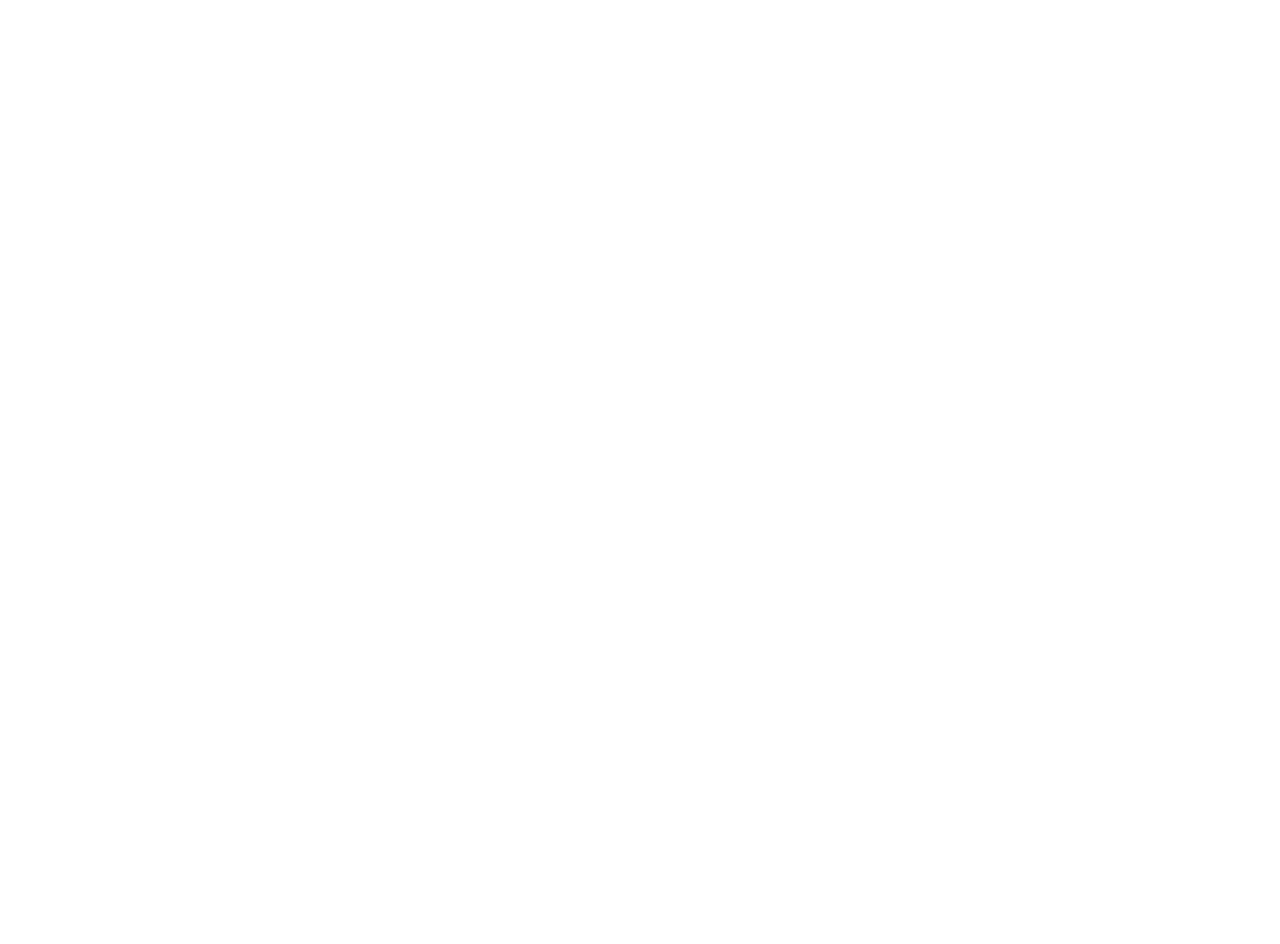
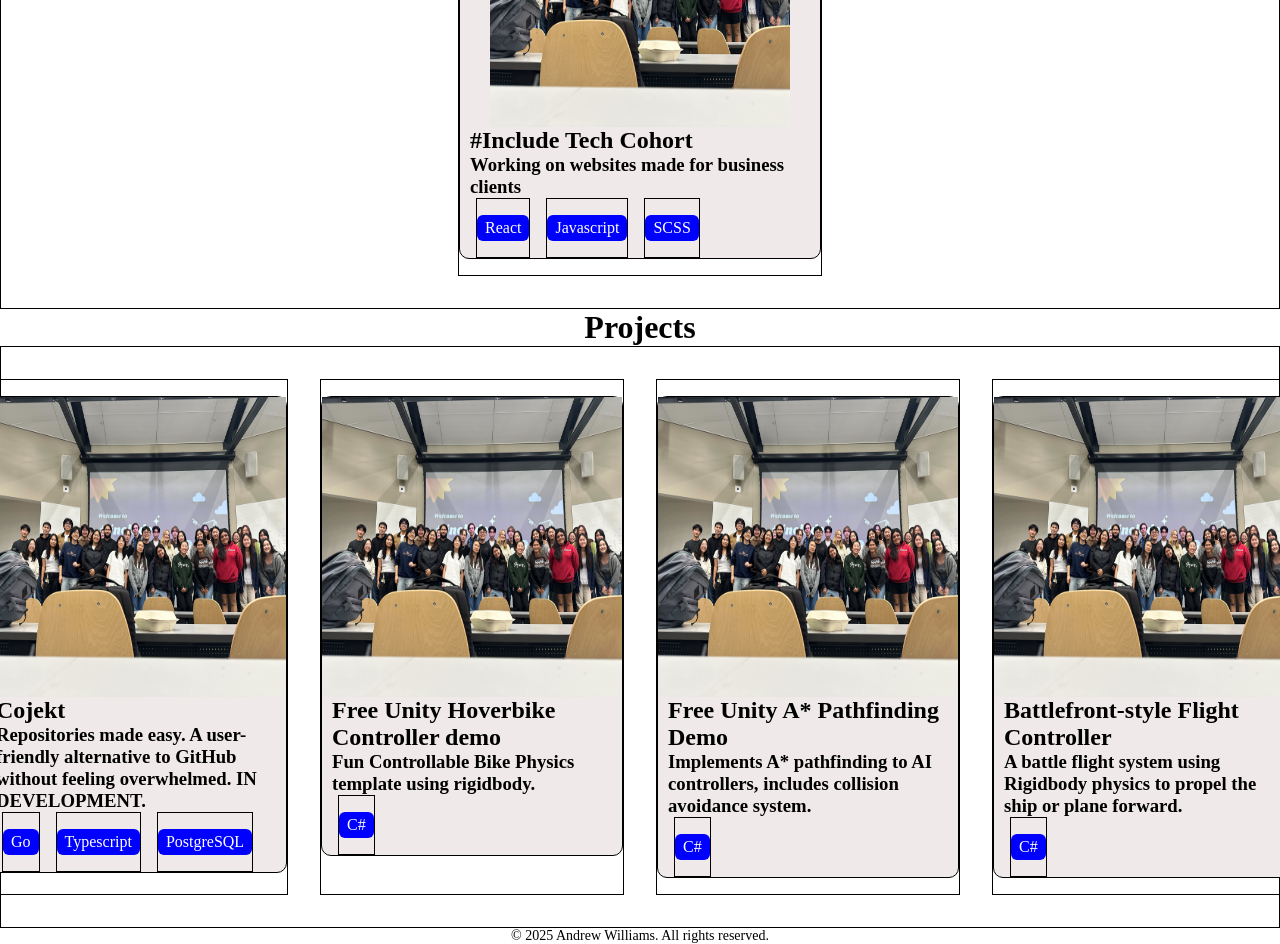
Before and after one commit to LJMurphyy/include-yesterday-vintage-workshop, a Next.js app: page /andrew in a window 1280 px wide. Shown: the part 940-1884 px from the top of the page. Before the commit the page ends 800 px from the top, so only its background shows below. Built offline with nearby package versions, Linux system fonts and the light colour scheme.

Commit message:
Added event cards

```diff
--- /dev/null
+++ b/app/(members)/andrew/components/eventcard/EventCard.jsx
@@ -0,0 +1,28 @@
+import Image from "next/image";
+import styles from "./EventCard.module.scss";
+import { Stack } from "../stack/Stack.jsx";
+
+export function EventCard({ src, title, description, techStack }) {
+  return (
+    <div className={styles.container}>
+      <div className={styles.eventLayout}>
+        <div className={styles.image}>
+          <Image src={src} alt="image" width={300} height={300} />
+        </div>
+        <div className={styles.title}>
+          <h2>{title}</h2>
+        </div>
+        <div className={styles.description}>
+          <h3>{description}</h3>
+        </div>
+        <div className={styles.techStack}>
+          {techStack.map((tech, index) => (
+            <span key={index} className={styles.techItem}>
+              <Stack stack={tech} />
+            </span>
+          ))}
+        </div>
+      </div>
+    </div>
+  );
+}
--- /dev/null
+++ b/app/(members)/andrew/components/eventcard/EventCard.module.scss
@@ -0,0 +1,40 @@
+.container {
+  border: 1px solid;
+  padding: 1rem 0;
+  background-color: var(--color-surface);
+  text-align: center;
+  color: var(--color-muted-gray);
+}
+
+.eventLayout {
+  border: 1px solid;
+  border-radius: 10px;
+  background-color: rgb(240, 233, 233);
+  flex-wrap: wrap;
+  flex-direction: row;
+  max-width: 360px;
+}
+
+.image {
+  display: flex;
+  justify-content: center;
+  flex-shrink: 1;
+  overflow: hidden;
+}
+
+.title {
+  text-align: left;
+  padding-left: 10px;
+}
+
+.description {
+  text-align: left;
+  padding-left: 10px;
+}
+
+.techStack {
+  display: flex;
+  justify-content: left;
+  gap: 1rem;
+  padding-left: 1rem;
+}
--- a/app/(members)/andrew/components/main/Main.jsx
+++ b/app/(members)/andrew/components/main/Main.jsx
@@ -3,7 +3,10 @@
 import { useState } from "react";
 import { Introduction } from "../introduction/Introduction.jsx";
 import { Skills } from "../skills/Skills.jsx";
+import { EventCard } from "../eventcard/EventCard.jsx";
 import styles from "./Main.module.scss";
+import { experiences } from "../../lists/experiences.js";
+import { projects } from "../../lists/experiences.js";
 
 const pages = ["Introduction", "Skills"];
 
@@ -37,6 +40,34 @@
           </div>
         )}
       </main>
+      <div className={styles.title}>
+        <h1>Experience</h1>
+      </div>
+      <div className={styles.experienceCard}>
+        {experiences.map((experience, index) => (
+          <EventCard
+            key={index}
+            src={experience.src}
+            title={experience.title}
+            description={experience.description}
+            techStack={experience.techStack}
+          />
+        ))}
+      </div>
+      <div className={styles.title}>
+        <h1>Projects</h1>
+      </div>
+      <div className={styles.experienceCard}>
+        {projects.map((experience, index) => (
+          <EventCard
+            key={index}
+            src={experience.src}
+            title={experience.title}
+            description={experience.description}
+            techStack={experience.techStack}
+          />
+        ))}
+      </div>
     </div>
   );
 }
--- a/app/(members)/andrew/components/main/Main.module.scss
+++ b/app/(members)/andrew/components/main/Main.module.scss
@@ -6,3 +6,15 @@
   padding: 2rem;
   gap: 4rem;
 }
+
+.experienceCard {
+  display: flex;
+  justify-content: center;
+  padding: 2rem;
+  gap: 2rem;
+  border: 1px solid;
+}
+
+.title {
+  text-align: center;
+}
--- /dev/null
+++ b/app/(members)/andrew/components/stack/Stack.jsx
@@ -0,0 +1,11 @@
+import styles from "./Stack.module.scss";
+
+export function Stack({ stack }) {
+  return (
+    <div className={styles.container}>
+      <div className={styles.stackLayout}>
+        <p>{stack}</p>
+      </div>
+    </div>
+  );
+}
--- /dev/null
+++ b/app/(members)/andrew/components/stack/Stack.module.scss
@@ -0,0 +1,13 @@
+.container {
+  border: 1px solid;
+  padding: 1rem 0;
+  color: var(--color-muted-gray);
+}
+
+.stackLayout {
+  background-color: blue;
+  color: white;
+  display: inline-block;
+  padding: 0.25rem 0.5rem;
+  border-radius: 6px;
+}
--- /dev/null
+++ b/app/(members)/andrew/lists/experiences.js
@@ -0,0 +1,38 @@
+export const experiences = [
+  {
+    src: "/team/andrew/IMG_4507.jpg",
+    title: "#Include Tech Cohort",
+    description: "Working on websites made for business clients",
+    techStack: ["React", "Javascript", "SCSS"],
+  },
+];
+
+export const projects = [
+  {
+    src: "/team/andrew/IMG_4507.jpg",
+    title: "Cojekt",
+    description:
+      "Repositories made easy. A user-friendly alternative to GitHub without feeling overwhelmed. IN DEVELOPMENT.",
+    techStack: ["Go", "Typescript", "PostgreSQL"],
+  },
+  {
+    src: "/team/andrew/IMG_4507.jpg",
+    title: "Free Unity Hoverbike Controller demo",
+    description: "Fun Controllable Bike Physics template using rigidbody.",
+    techStack: ["C#"],
+  },
+  {
+    src: "/team/andrew/IMG_4507.jpg",
+    title: "Free Unity A* Pathfinding Demo",
+    description:
+      "Implements A* pathfinding to AI controllers, includes collision avoidance system.",
+    techStack: ["C#"],
+  },
+  {
+    src: "/team/andrew/IMG_4507.jpg",
+    title: "Battlefront-style Flight Controller",
+    description:
+      "A battle flight system using Rigidbody physics to propel the ship or plane forward.",
+    techStack: ["C#"],
+  },
+];
```
Also changed, not shown: public/team/andrew/IMG_4507.jpg (added).
